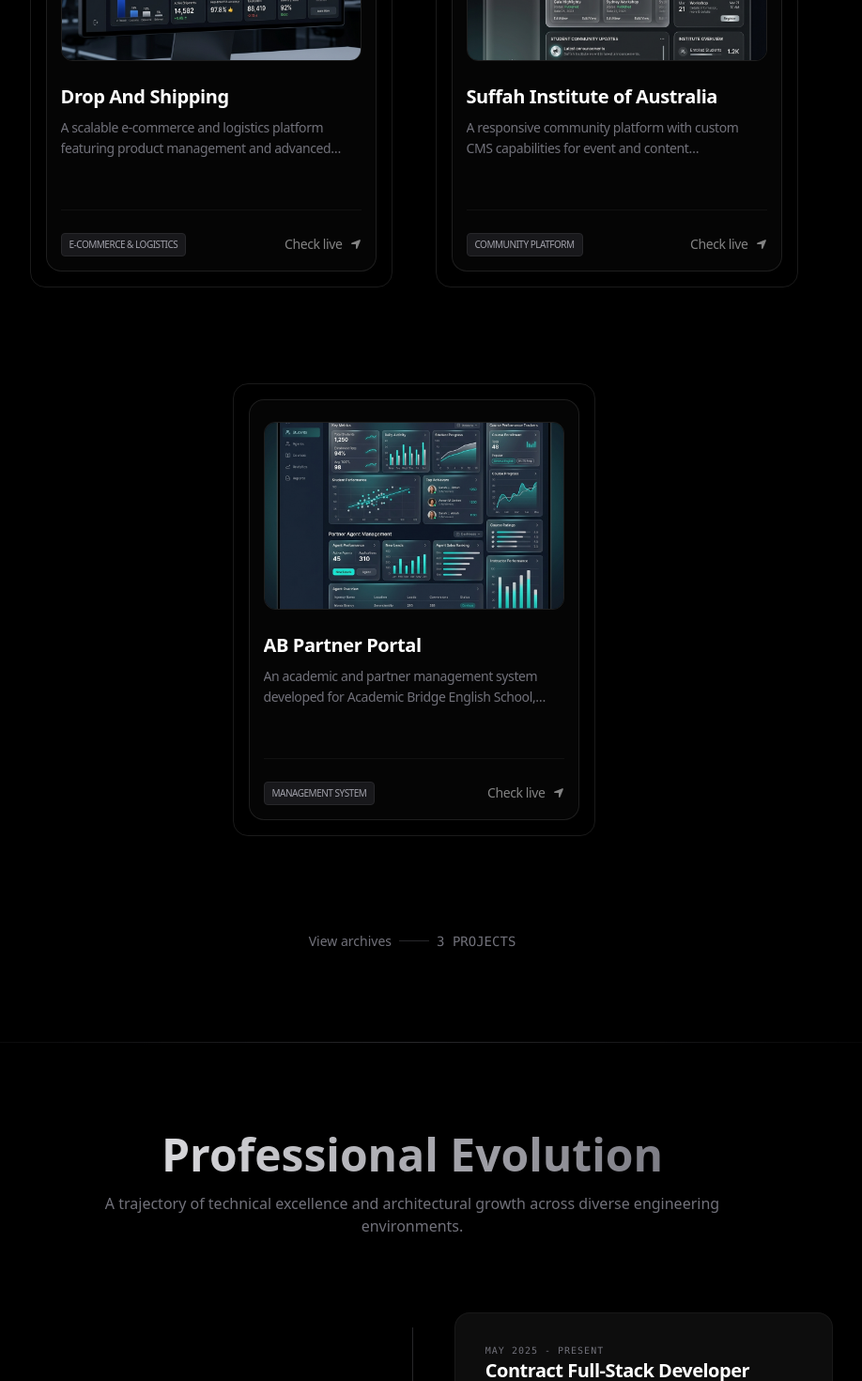
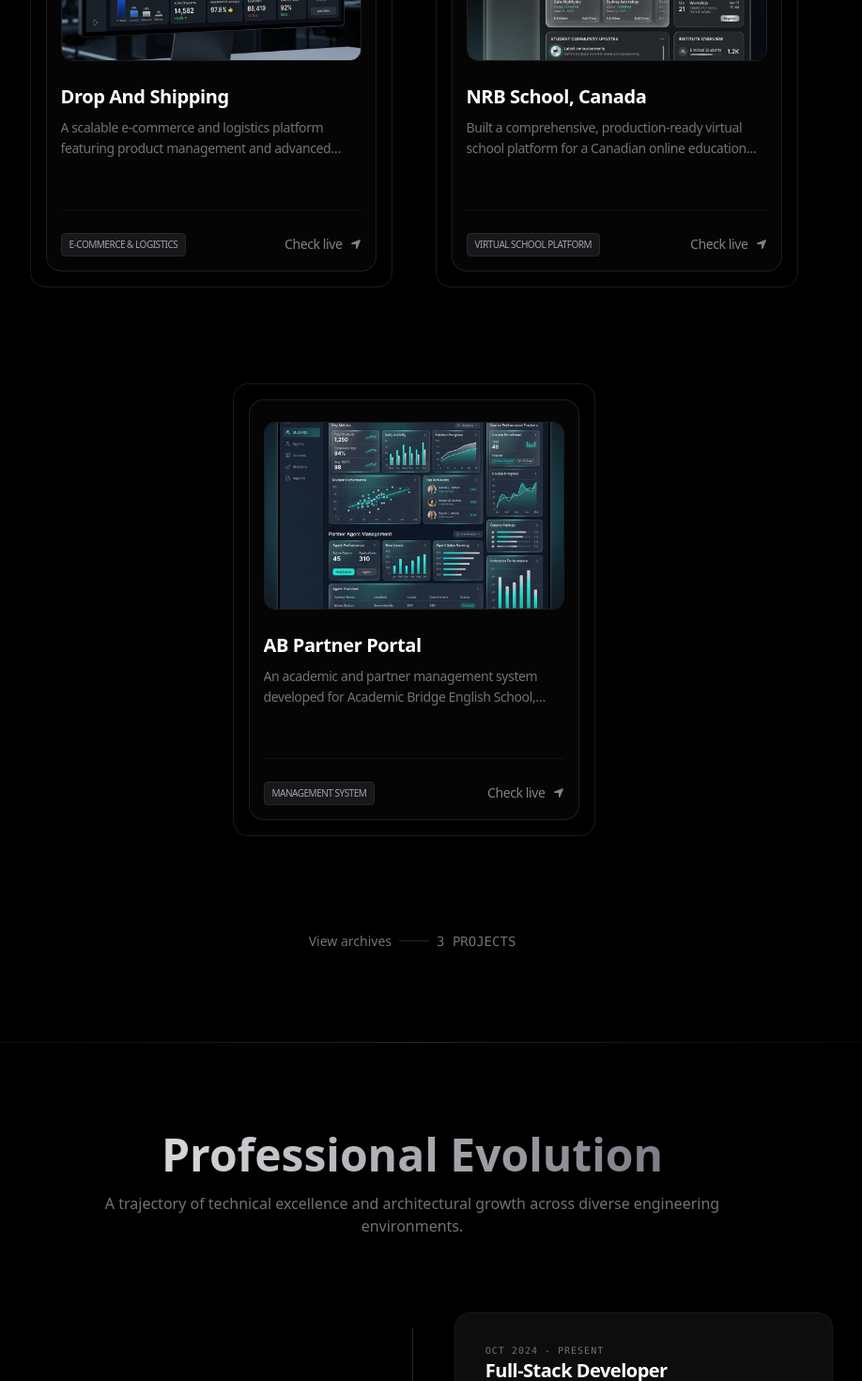
Before and after one commit to ninazmul/ninazmulworks, a Next.js app: page / in a window 1280 px wide. Shown: the part 3900-5370 px from the top of the page at 94% size, without its empty margins (201-1119 px from the left). Built offline with nearby package versions, Linux system fonts and the light colour scheme; no server answers; the database is empty.

Commit message:
refactor: update employment timeline for AB School and replace project entry with NRB School platform details

```diff
--- a/components/Experience.tsx
+++ b/components/Experience.tsx
@@ -6,16 +6,16 @@
 
 const experiences = [
   {
-    role: "Contract Full-Stack Developer",
-    company: "Academic Bridge English School, Ireland",
-    date: "May 2025 - Present",
-    desc: "Developing the AB Partner Portal for academic management. Optimized API performance, reducing response times by 30% through advanced backend tuning.",
-  },
-  {
     role: "Full-Stack Developer",
     company: "ArtistyCode Studio",
     date: "Oct 2024 - Present",
     desc: "Architecting scalable CMS, CRM, and LMS platforms using Next.js and MERN. Designed secure role-based access systems and reduced client onboarding time by 25%.",
+  },
+  {
+    role: "Contract Full-Stack Developer",
+    company: "Academic Bridge English School, Ireland",
+    date: "May 2025 - April 2026",
+    desc: "Developing the AB Partner Portal for academic management. Optimized API performance, reducing response times by 30% through advanced backend tuning.",
   },
   {
     role: "Full-Stack Developer Intern",
--- a/data/index.ts
+++ b/data/index.ts
@@ -10,14 +10,14 @@
     category: "E-commerce & Logistics",
   },
   {
-    id: "suffah-institute",
-    title: "Suffah Institute of Australia",
+    id: "nrb-school",
+    title: "NRB School, Canada",
     description:
-      "A responsive community platform with custom CMS capabilities for event and content management.",
-    stack: "React, Express.js, MongoDB, Node.js",
+      "Built a comprehensive, production-ready virtual school platform for a Canadian online education provider. This is a full-featured web application — not just a landing page — covering everything from authentication to certificate generation.",
+    stack: "Next.js, Node.js, MongoDB, Tailwind CSS",
     image: "/assets/images/projects/suffah.png",
-    url: "https://suffahaustralia.org.au",
-    category: "Community Platform",
+    url: "https://nrbschool.com",
+    category: "Virtual School Platform",
   },
   {
     id: "ab-partner-portal",
```
